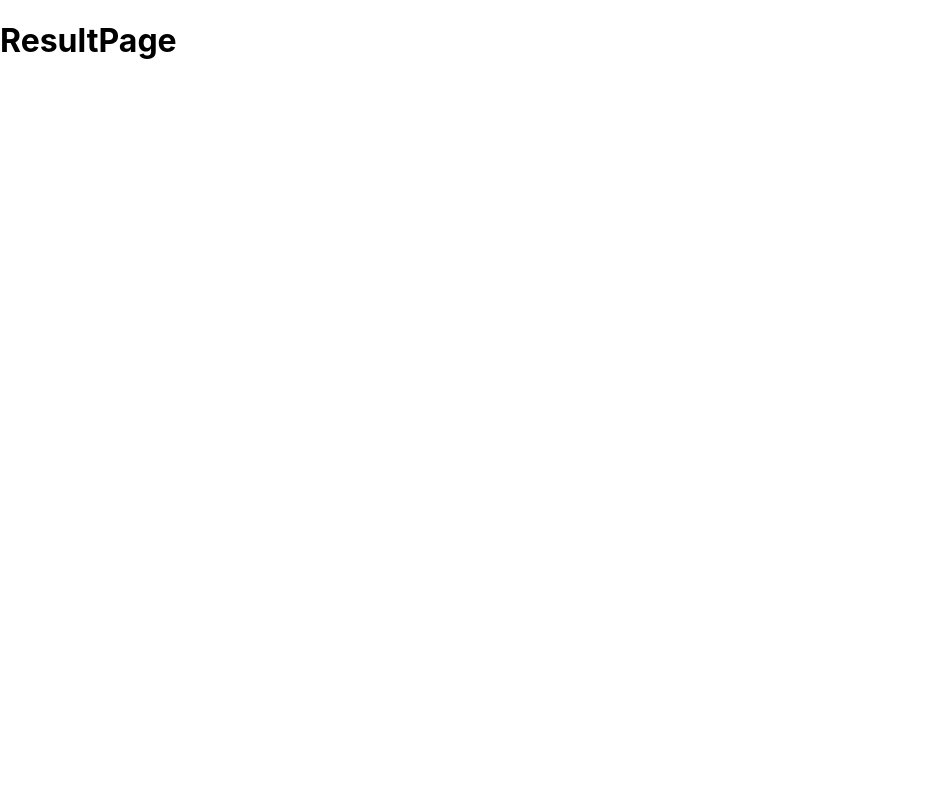
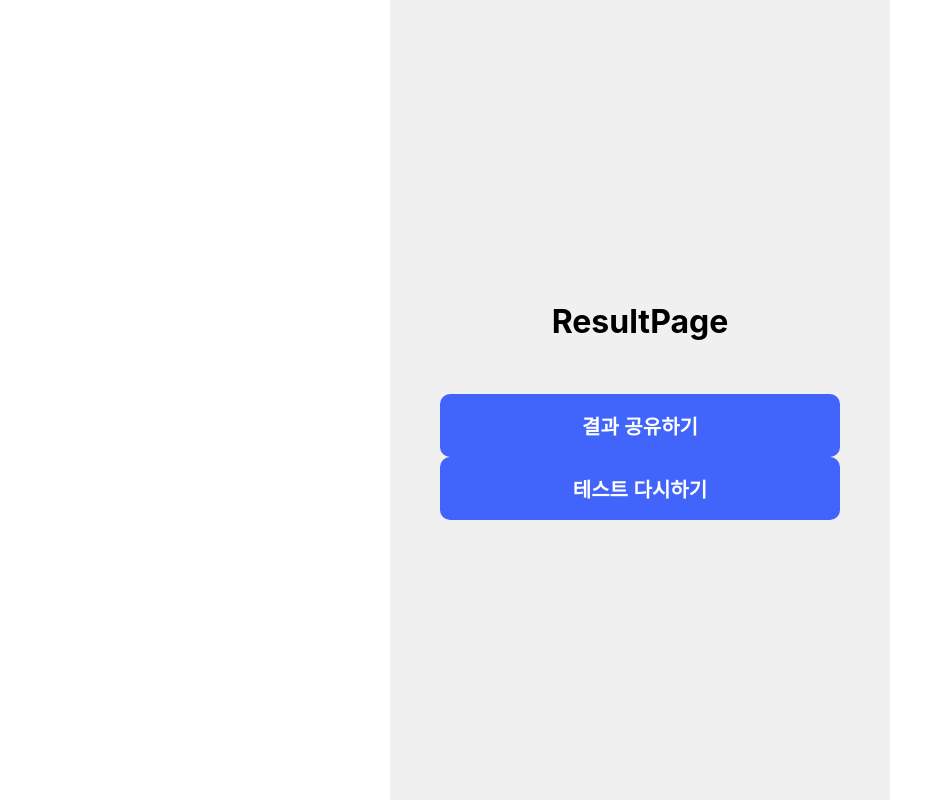
Before and after one commit to SeungbeomHu/svpCSR, a React (Create React App) app in the folder typetest/: page /result in a window 1280 px wide. Shown: the whole page, without its empty margins (0-951 px from the left). Built offline with nearby package versions, Linux system fonts and the light colour scheme.

Commit message:
feat: 테스트 다시하기 버튼 추가 및 버튼 스타일 변경

```diff
--- a/typetest/src/pages/MainPage.jsx
+++ b/typetest/src/pages/MainPage.jsx
@@ -18,9 +18,7 @@ const MainPage = () => {
       {!testMode ? (
         <>
           <Title>내 직장 상사의 유형은?</Title>
-          <Button onClick={testStart}>
-            <p>테스트 시작하기</p>
-          </Button>
+          <Button onClick={testStart}>테스트 시작하기</Button>
         </>
       ) : (
         <QuestionPage />
--- a/typetest/src/pages/ResultPage.jsx
+++ b/typetest/src/pages/ResultPage.jsx
@@ -1,7 +1,9 @@
 import React from "react"
-import { useLocation } from "react-router-dom"
+import { useLocation, useNavigate } from "react-router-dom"
+import { Button, Container } from "../styles/GlobalStyles"
 
 const ResultPage = () => {
+  const navigate = useNavigate()
   const location = useLocation() // 현재 위치 정보(결과 값 확인)
 
   // 상태가 없는 경우를 대비하여 빈 객체({})를 기본값으로 설정(향후 테스트 메인페이지로 다시 전환)
@@ -22,13 +24,28 @@ const ResultPage = () => {
     return mbti
   }
 
+  // 유형 결과(함수 실행)
   const typeResult = defineType(types)
 
+  // 결과 공유
+  const resultShare = () => {
+    // SNS 결과 공유 로직 생성 필요
+    console.log("결과 공유")
+  }
+
   return (
-    <div>
+    <Container>
       <h1>ResultPage</h1>
       <p>{typeResult}</p>
-    </div>
+      <Button onClick={resultShare}>결과 공유하기</Button>
+      <Button
+        onClick={() => {
+          navigate("/")
+        }}
+      >
+        테스트 다시하기
+      </Button>
+    </Container>
   )
 }
 
--- a/typetest/src/styles/GlobalStyles.jsx
+++ b/typetest/src/styles/GlobalStyles.jsx
@@ -19,6 +19,7 @@ export const Container = styled.div`
 
 export const Button = styled.button`
   width: 80%;
+  padding: 15px 10px;
   border-radius: 10px;
   border: 2px solid transparent;
   background-color: #4164fa;
```
